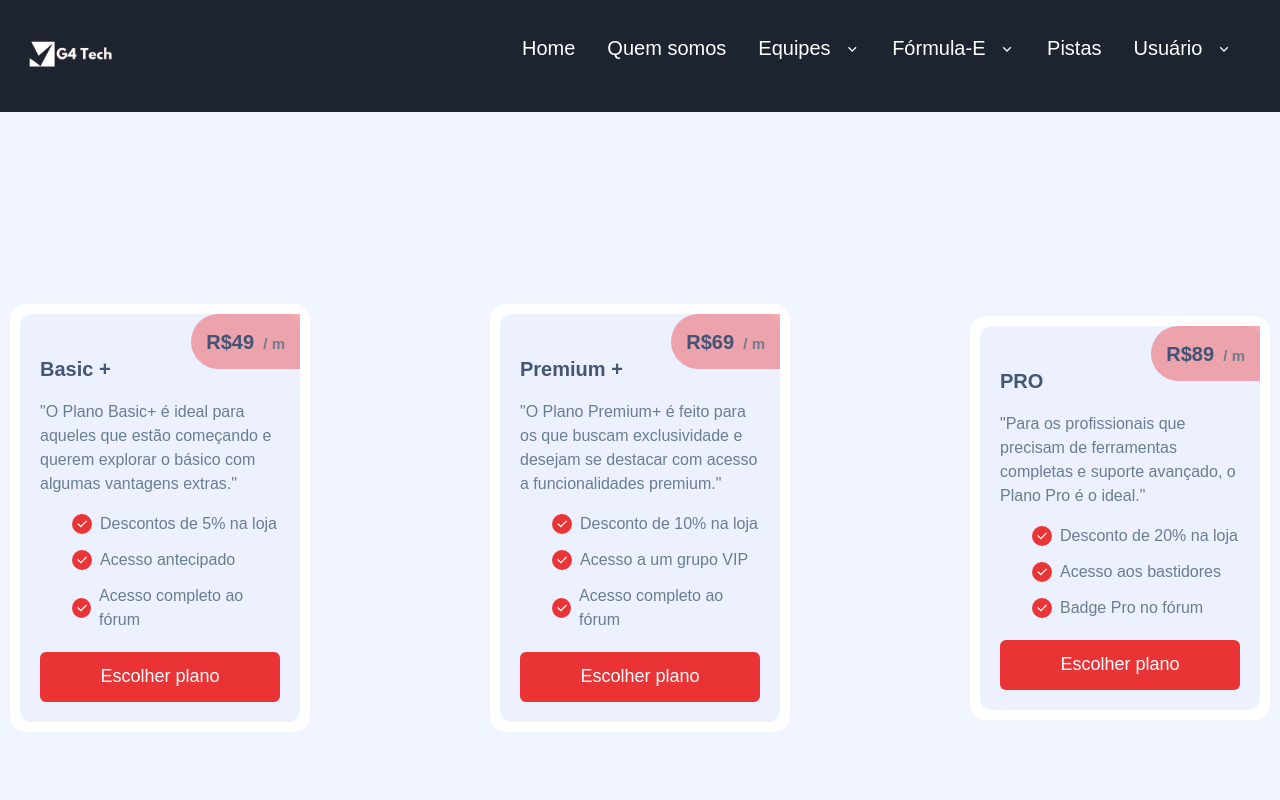
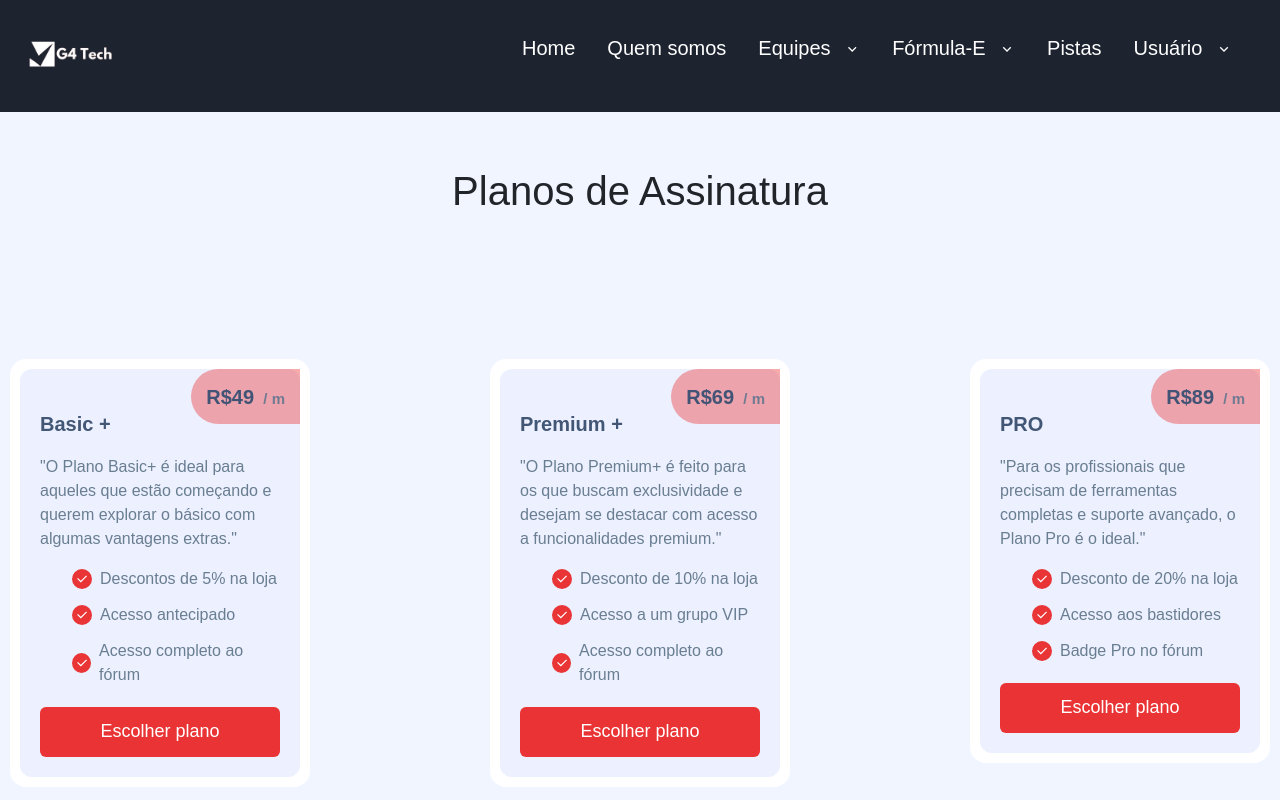
Before and after one commit to Geral-cp-s/Sprint3-Web, a React (Vite) app: page /assinatura in a window 1280 px wide. Shown: the top 800 px of the page. Built offline with nearby package versions, Linux system fonts and the light colour scheme.

Commit message:
Arrumando estilizações

```diff
--- a/src/components/Footer.jsx
+++ b/src/components/Footer.jsx
@@ -4,7 +4,7 @@ import { FaGithub } from "react-icons/fa";
 const Footer = () => {
     return(
         <FooterGeral>
-            <h5>&copy; 2024 G4Tech. Todos os direitos reservados.</h5>
+            <h5>&copy; 2024 G4Tech | Todos os direitos reservados.</h5>
             <nav>
                 <ul>
                     <li><strong>Geral</strong></li>
--- a/src/components/Home/Index.jsx
+++ b/src/components/Home/Index.jsx
@@ -4,7 +4,7 @@ import videoSrc from '../../../public/video.mp4'; // Verifique se o caminho est
 // Estilização da Seção que conterá o vídeo de fundo
 const Section = styled.section`
   position: relative;
-  width: 100vw;
+  width: 100%;
   height: 100vh;
   display: flex;
   justify-content: center;
--- a/src/components/styledHeader.js
+++ b/src/components/styledHeader.js
@@ -52,7 +52,7 @@ export const HeaderMenu = styled.nav`
     font-size: 20px;
 
     &:hover {
-      color: #00aaff; /* Mudando a cor do texto ao passar o mouse */
+      color: rgba(233, 41, 41, 0.938); /* Mudando a cor do texto ao passar o mouse */
       transform: translateY(-2px);
       text-decoration: underline; /* Adiciona underline ao passar o mouse */
     }
--- a/src/routes/Assinatura.jsx
+++ b/src/routes/Assinatura.jsx
@@ -3,13 +3,22 @@ import styled from "styled-components"
 const MainAssinatura = styled.main`
 
     display: flex;
+    flex-direction: column;
+    align-items: center;
     flex-grow: 1;
 
+    h1 {
+        margin: 2rem 0;
+        text-align: center;
+        width: 100%;
+        max-width: 800px;
+        margin-top: 55px;
+    }
 
-    .container{
+    .container {
         display: flex;
         justify-content: space-between;
-        align-items: center;
+        align-items: flex-start; /* Ajusta alinhamento das divs */
         max-width: 1260px;
         padding: 2rem 0;
     }
@@ -21,10 +30,9 @@ const MainAssinatura = styled.main`
         color: #697e91;
         max-width: 300px;
         margin-bottom: 10rem;
-        margin-top: 10rem;
+        margin-top: 5rem;
+    }
 
-
-    }
 
 
     .plan .inner {
@@ -40,7 +48,7 @@ const MainAssinatura = styled.main`
         position: absolute;
         top: 0;
         right: 0;
-        background-color: rgba(233, 41, 41, 0.384);;
+        background-color: rgba(233, 41, 41, 0.384);
         border-radius: 99em 0 0 99em;
         display: flex;
         align-items: center;
@@ -86,7 +94,7 @@ const MainAssinatura = styled.main`
     }
 
     .plan .features .icon {
-        background-color: rgba(233, 41, 41, 0.938);;
+        background-color: rgba(233, 41, 41, 0.938);
         display: inline-flex;
         align-items: center;
         justify-content: center;
@@ -136,9 +144,9 @@ const MainAssinatura = styled.main`
 const Assinatura = () => {
     return (
         <MainAssinatura>
+            <h1> Planos de Assinatura</h1>
 
             <div className="container">
-
                 <div class="plan">
                     <div class="inner">
                         <span class="pricing">
--- a/src/routes/Forum.jsx
+++ b/src/routes/Forum.jsx
@@ -20,6 +20,7 @@ const MainForum = styled.main`
     border-radius: 8px;
     box-shadow: 0 4px 8px rgba(0, 0, 0, 0.1);
     flex-grow: 0;
+    border: 6px solid rgba(233, 41, 41, 0.5);
 }
 
 #comentario {
```
